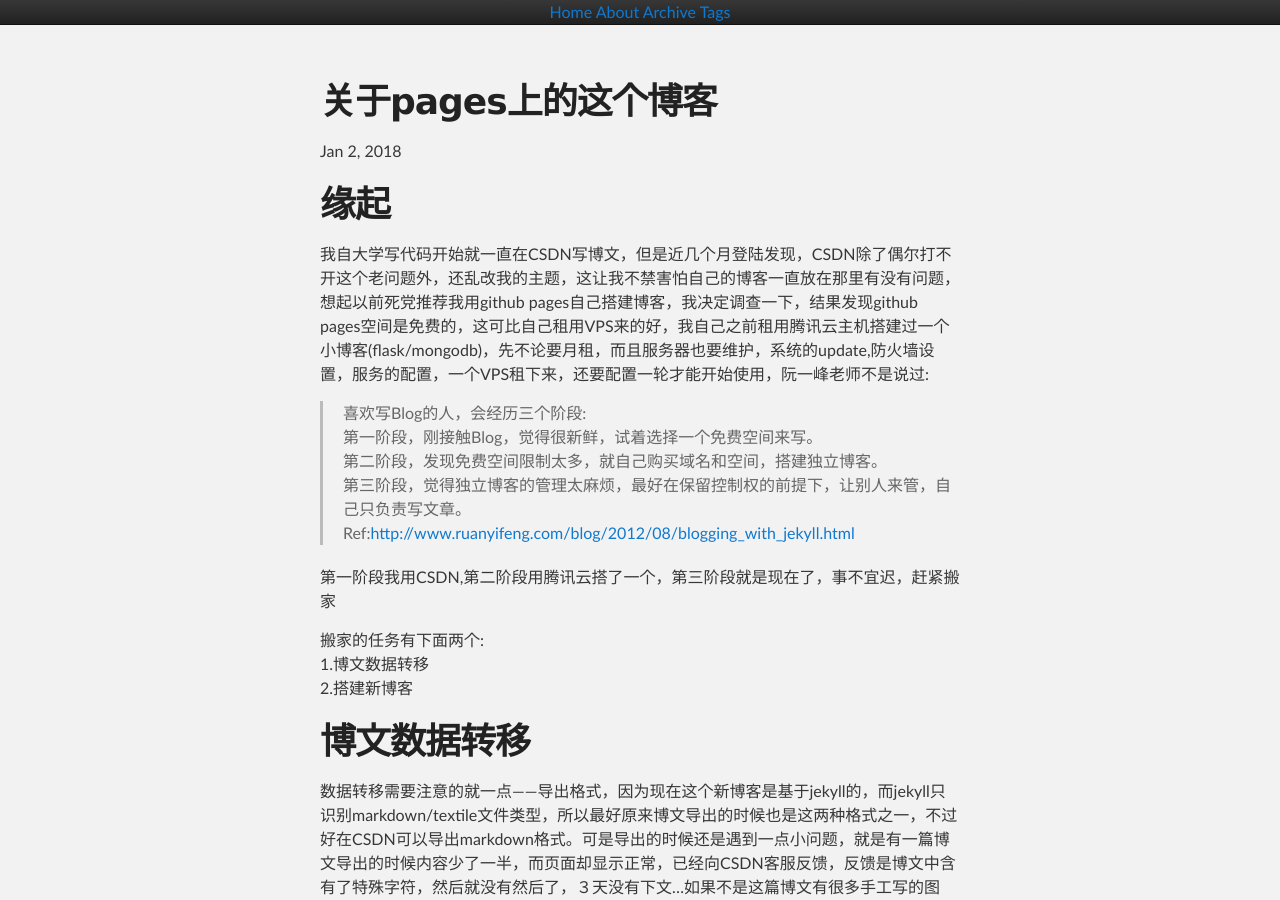
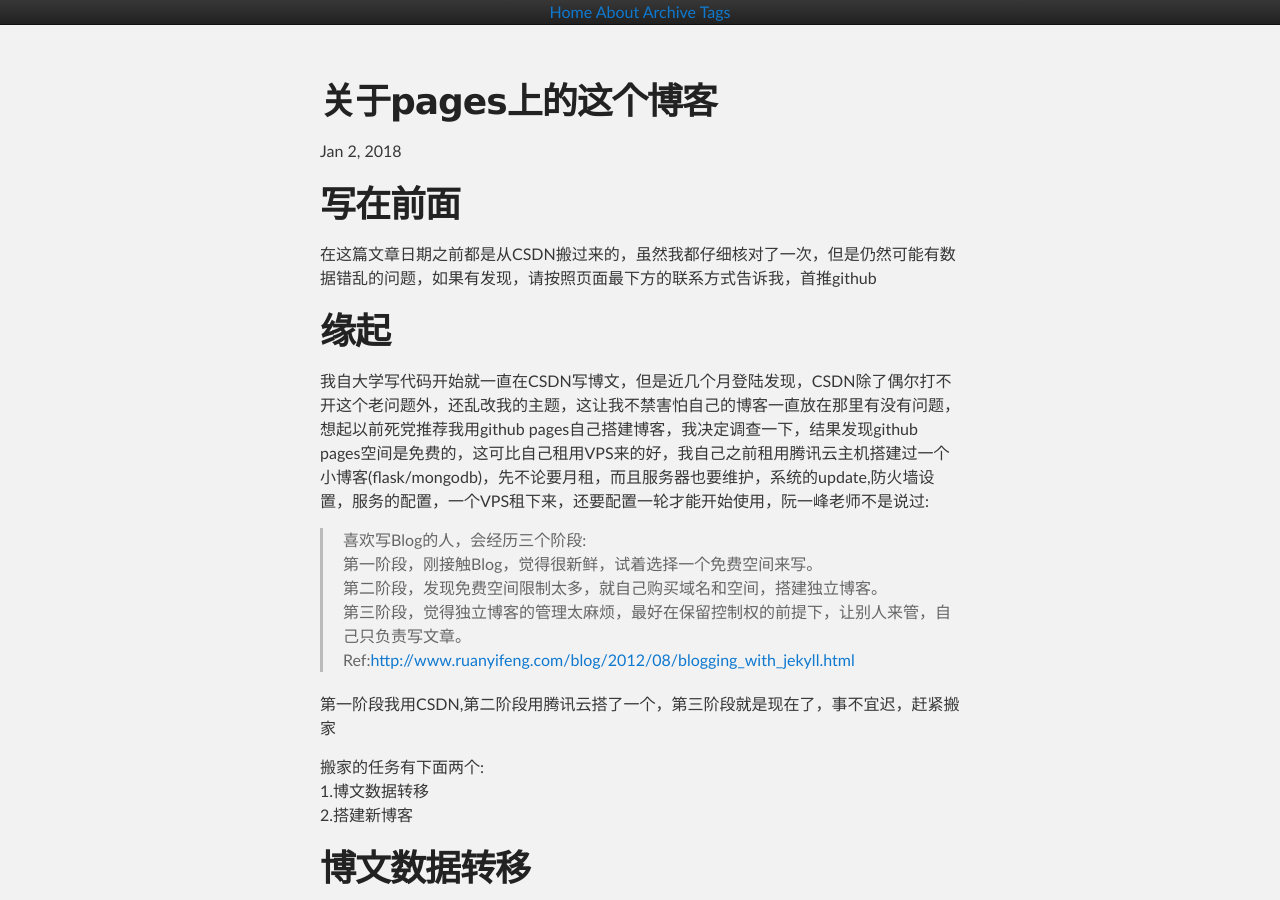
Before and after one commit to silbertmonaphia/silbertmonaphia.github.io, a Jekyll site: the page built from _posts/2018-01-02-关于Pages上的这个博客.md, in a window 1280 px wide and 900 px high. Built offline with Jekyll 4.4.1, drawn with Linux system fonts in a browser that asks for light colours; our own code applies the rules of GitHub Pages for plain Markdown files; the repository's description, which GitHub fills in, is left out.

Commit message:
Update 2018-01-02-关于Pages上的这个博客.md

```diff
--- a/_posts/2018-01-02-关于Pages上的这个博客.md
+++ b/_posts/2018-01-02-关于Pages上的这个博客.md
@@ -1,6 +1,9 @@
 ---
 published: true
 ---
+# 写在前面
+在这篇文章日期之前都是从CSDN搬过来的，虽然我都仔细核对了一次，但是仍然可能有数据错乱的问题，如果有发现，请按照页面最下方的联系方式告诉我，首推github
+
 # 缘起
 
 我自大学写代码开始就一直在CSDN写博文，但是近几个月登陆发现，CSDN除了偶尔打不开这个老问题外，还乱改我的主题，这让我不禁害怕自己的博客一直放在那里有没有问题，想起以前死党推荐我用github pages自己搭建博客，我决定调查一下，结果发现github pages空间是免费的，这可比自己租用VPS来的好，我自己之前租用腾讯云主机搭建过一个小博客(flask/mongodb)，先不论要月租，而且服务器也要维护，系统的update,防火墙设置，服务的配置，一个VPS租下来，还要配置一轮才能开始使用，阮一峰老师不是说过:
```
